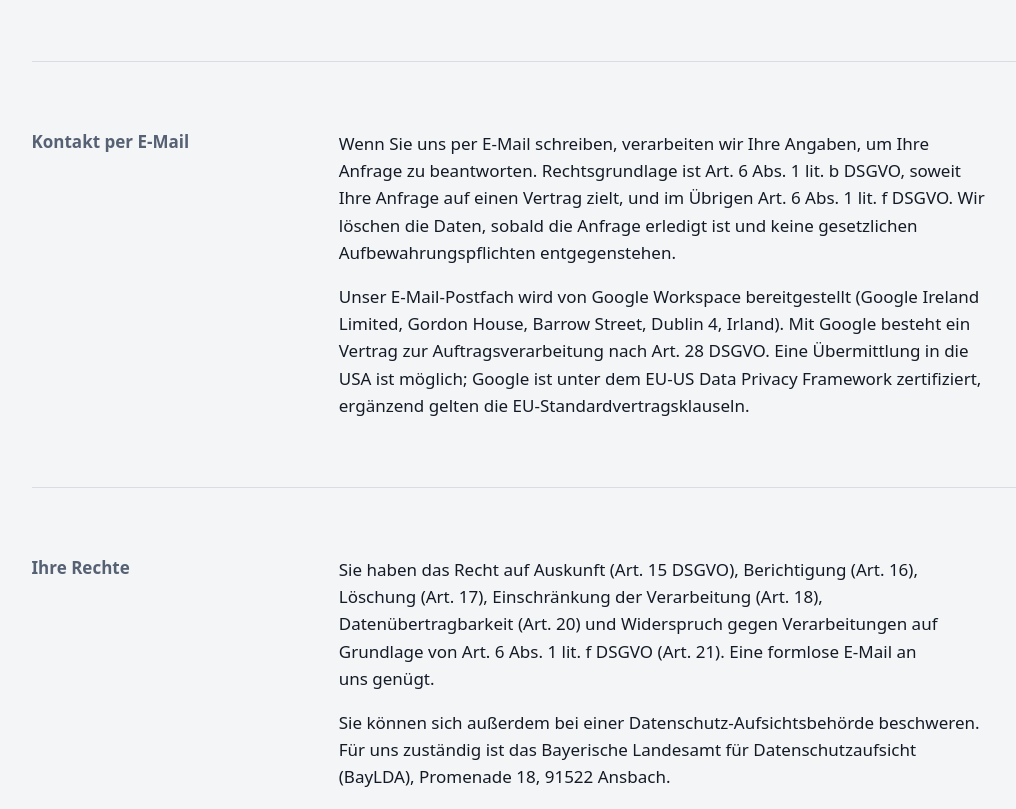
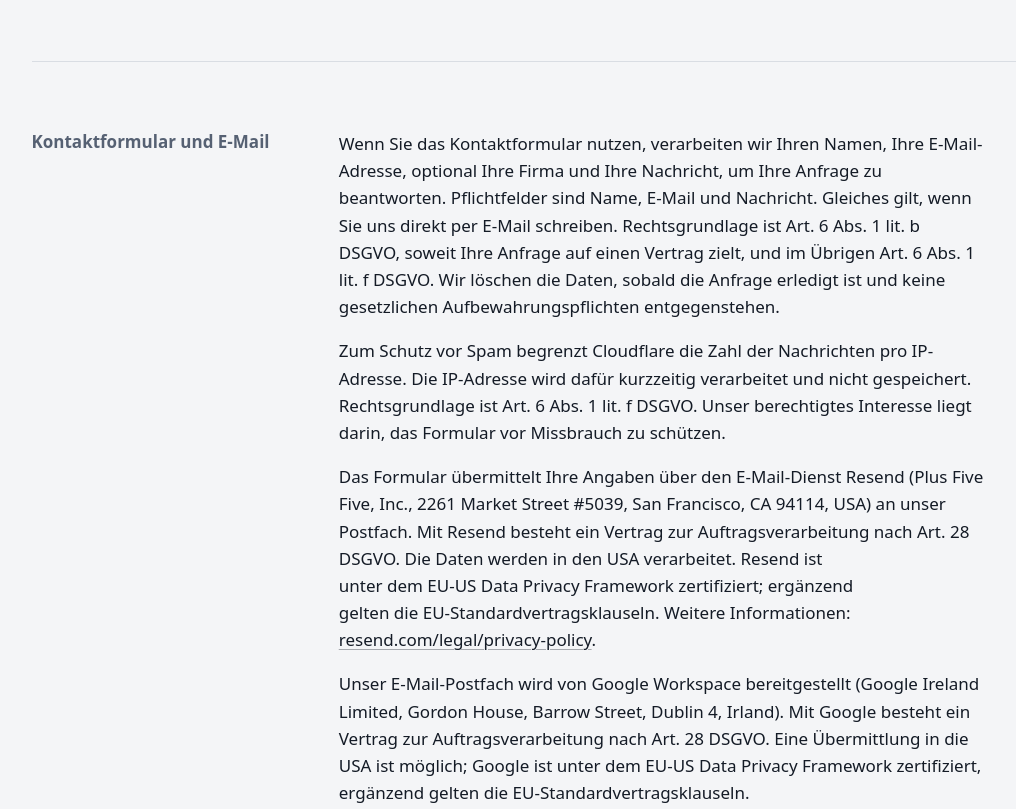
Before and after one commit to mwesox/wedecom-homepage, an Astro site: page /datenschutz in a window 1280 px wide. Shown: the part 1240-2049 px from the top of the page, without its empty margins (11-1027 px from the left). Built offline with nearby package versions, Linux system fonts and the light colour scheme; Astro itself is replaced by a stand-in of ours.

Commit message:
docs(datenschutz): cover the contact form, rate limit and Resend

```diff
--- a/src/pages/datenschutz.astro
+++ b/src/pages/datenschutz.astro
@@ -60,15 +60,34 @@ import Section from "~/components/Section.astro";
       </div>
     </Section>
 
-    <Section label="Kontakt per E-Mail" id="kontakt">
+    <Section label="Kontaktformular und E-Mail" id="kontakt">
       <div class="md-prose">
         <p>
-          Wenn Sie uns per E-Mail schreiben, verarbeiten wir Ihre Angaben,
-          um Ihre Anfrage zu beantworten. Rechtsgrundlage ist Art. 6 Abs. 1
-          lit. b DSGVO, soweit Ihre Anfrage auf einen Vertrag zielt, und im
-          Übrigen Art. 6 Abs. 1 lit. f DSGVO. Wir löschen die Daten, sobald
-          die Anfrage erledigt ist und keine gesetzlichen
-          Aufbewahrungspflichten entgegenstehen.
+          Wenn Sie das Kontaktformular nutzen, verarbeiten wir Ihren Namen,
+          Ihre E-Mail-Adresse, optional Ihre Firma und Ihre Nachricht, um
+          Ihre Anfrage zu beantworten. Pflichtfelder sind Name, E-Mail und
+          Nachricht. Gleiches gilt, wenn Sie uns direkt per E-Mail schreiben.
+          Rechtsgrundlage ist Art. 6 Abs. 1 lit. b DSGVO, soweit Ihre Anfrage
+          auf einen Vertrag zielt, und im Übrigen Art. 6 Abs. 1 lit. f DSGVO.
+          Wir löschen die Daten, sobald die Anfrage erledigt ist und keine
+          gesetzlichen Aufbewahrungspflichten entgegenstehen.
+        </p>
+        <p>
+          Zum Schutz vor Spam begrenzt Cloudflare die Zahl der Nachrichten
+          pro IP-Adresse. Die IP-Adresse wird dafür kurzzeitig verarbeitet
+          und nicht gespeichert. Rechtsgrundlage ist Art. 6 Abs. 1 lit. f
+          DSGVO. Unser berechtigtes Interesse liegt darin, das Formular vor
+          Missbrauch zu schützen.
+        </p>
+        <p>
+          Das Formular übermittelt Ihre Angaben über den E-Mail-Dienst Resend
+          (Plus Five Five, Inc., 2261 Market Street #5039, San Francisco,
+          CA 94114, USA) an unser Postfach. Mit Resend besteht ein Vertrag zur
+          Auftragsverarbeitung nach Art. 28 DSGVO. Die Daten werden in den
+          USA verarbeitet. Resend ist unter dem EU-US Data Privacy Framework
+          zertifiziert; ergänzend gelten die EU-Standardvertragsklauseln.
+          Weitere Informationen:
+          <a href="https://resend.com/legal/privacy-policy" target="_blank" rel="noopener noreferrer" class="ink-link">resend.com/legal/privacy-policy</a>.
         </p>
         <p>
           Unser E-Mail-Postfach wird von Google Workspace bereitgestellt
```
